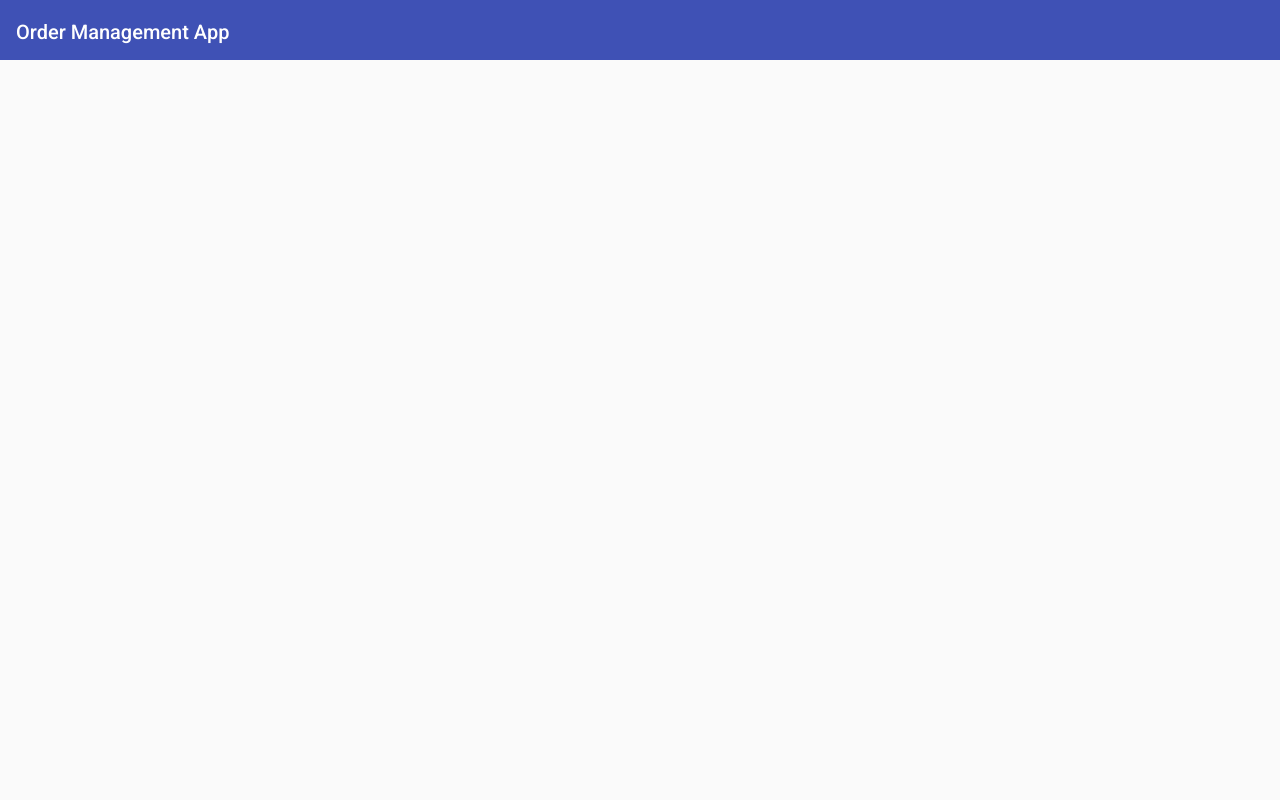
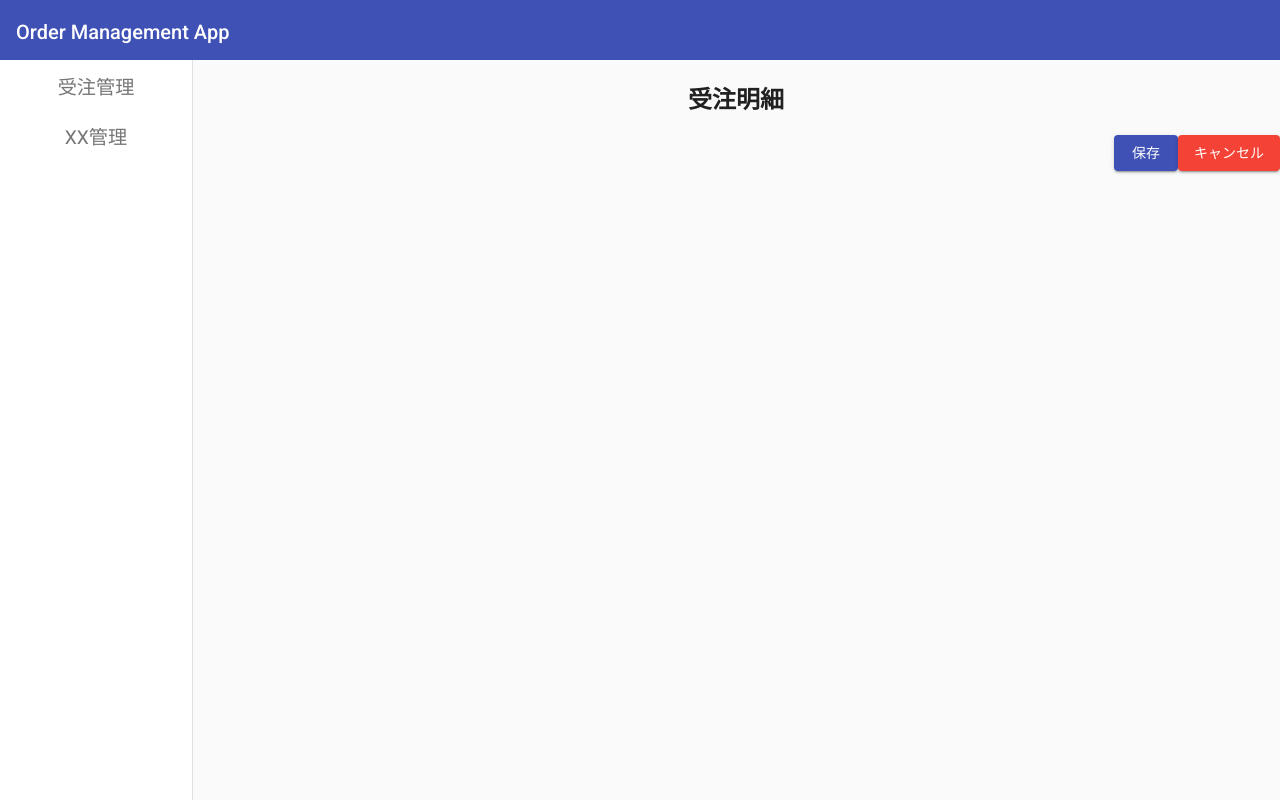
Before and after one commit to shinno21/monorepo_apps, an Angular app in the folder any-project/: page /detail/1 in a window 1280 px wide. Before the commit this address led to /. Built offline with nearby package versions, Linux system fonts and the light colour scheme.

Commit message:
[work] #27 detail

```diff
--- a/any-project/src/app/app-routing.module.ts
+++ b/any-project/src/app/app-routing.module.ts
@@ -2,9 +2,11 @@ import { NgModule } from '@angular/core';
 import { RouterModule, Routes } from '@angular/router';
 import { OrderReceiveListComponent } from './components/order-receive/order-receive-list/order-receive-list.component';
 import { DummyComponent } from './components/dummy/dummy.component';
+import {OrderReceiveDetailComponent} from "./components/order-receive/order-receive-detail/order-receive-detail.component";
 
 export const routes: Routes = [
   { path: '', component: OrderReceiveListComponent },
+  { path: "detail/:id", component: OrderReceiveDetailComponent},
   { path: 'dummy', component: DummyComponent }
 ];
 
--- /dev/null
+++ b/any-project/src/app/classes/generic-detail-component.ts
@@ -0,0 +1,23 @@
+import { PAGE_TYPE_NEW, PAGE_TYPE_UPDATE } from '../consts';
+
+export class GenericDetailComponent {
+  protected pageType!: string;
+  protected id!: number;
+
+  constructor(id: number) {
+    this.decidePageType(id);
+    this.id = id;
+  }
+
+  decidePageType(id: number) {
+    if (id) {
+      this.pageType = PAGE_TYPE_UPDATE;
+    } else {
+      this.pageType = PAGE_TYPE_NEW;
+    }
+  }
+
+  isNewPage() {
+    return this.pageType === PAGE_TYPE_NEW;
+  }
+}
--- a/any-project/src/app/components/order-receive/order-receive-detail/order-receive-detail.component.html
+++ b/any-project/src/app/components/order-receive/order-receive-detail/order-receive-detail.component.html
@@ -1 +1,17 @@
-<p>order-receive-detail works!</p>
+<app-menu></app-menu>
+<mat-sidenav-content class="main">
+  <div class="header">
+    <div class="header-start">
+      <h2>受注明細</h2>
+    </div>
+    <div class="header-end">
+      <button mat-raised-button color="primary">保存</button>
+      <button mat-raised-button color="warn">キャンセル</button>
+    </div>
+  </div>
+  <div class="section">
+
+  </div>
+  <div class="content content-container">
+  </div>
+</mat-sidenav-content>
--- a/any-project/src/app/components/order-receive/order-receive-detail/order-receive-detail.component.ts
+++ b/any-project/src/app/components/order-receive/order-receive-detail/order-receive-detail.component.ts
@@ -1,15 +1,31 @@
 import { Component, OnInit } from '@angular/core';
+import { ActivatedRoute, Router } from '@angular/router';
+import { GenericDetailComponent } from '../../../classes/generic-detail-component';
 
 @Component({
   selector: 'app-order-receive-detail',
   templateUrl: './order-receive-detail.component.html',
   styleUrls: ['./order-receive-detail.component.scss']
 })
-export class OrderReceiveDetailComponent implements OnInit {
-
-  constructor() { }
+export class OrderReceiveDetailComponent
+  extends GenericDetailComponent
+  implements OnInit
+{
+  // ページ種類。その他
+  constructor(private route: ActivatedRoute) {
+    super(Number(route.snapshot.paramMap.get('id')));
+  }
 
   ngOnInit(): void {
+    // orderIdが渡された場合、更新画面として利用。それ以外は新規画面とする
+
+    // new
+    console.log(this.pageType, this.id);
+
+    // 更新ページの場合、this.idを元にサービスから明細情報を取得する
+    if (!this.isNewPage()) {
+    }
+
+    // update
   }
-
 }
--- a/any-project/src/app/components/order-receive/order-receive-list/order-receive-list.component.html
+++ b/any-project/src/app/components/order-receive/order-receive-list/order-receive-list.component.html
@@ -69,7 +69,7 @@
       <ng-container matColumnDef="edit">
         <th mat-header-cell *matHeaderCellDef></th>
         <td mat-cell *matCellDef="let element">
-          <button mat-icon-button (click)="onEditOrderReceiveButtonClqicked($event, element)">
+          <button mat-icon-button (click)="onEditOrderReceiveButtonClicked($event, element)">
             <mat-icon>edit</mat-icon>
           </button>
         </td>
--- a/any-project/src/app/components/order-receive/order-receive-list/order-receive-list.component.ts
+++ b/any-project/src/app/components/order-receive/order-receive-list/order-receive-list.component.ts
@@ -103,5 +103,6 @@ export class OrderReceiveListComponent
   onEditOrderReceiveButtonClicked(event: any, order: Order) {
     const currentOrder = order;
     // 明細画面で利用する
+    this.router.navigate(["detail", order.id]);
   }
 }
--- a/any-project/src/app/consts.ts
+++ b/any-project/src/app/consts.ts
@@ -15,3 +15,6 @@ export const MENU_ITEM_LIST: MenuItem[] = [
 
 
 export const tablePageSizeOptions: number[] = [5, 10, 25, 100, 200, 500, 1000]
+
+export const PAGE_TYPE_NEW = "new";
+export const PAGE_TYPE_UPDATE = "update"
```
Also changed, not shown: 2 other files (tests, documents, lock files or other folders).
